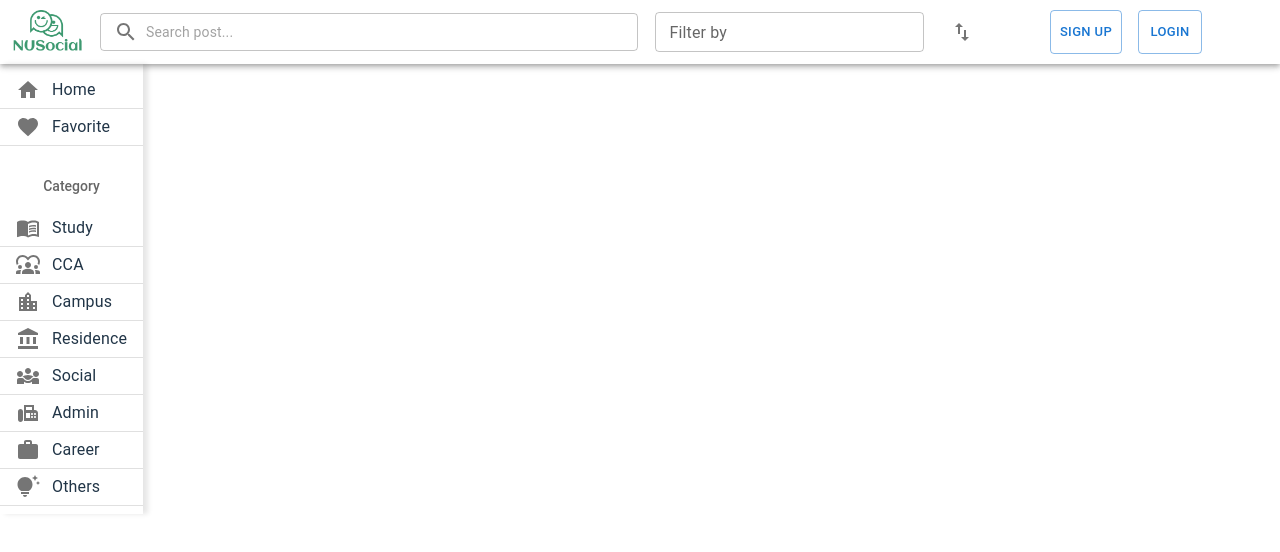
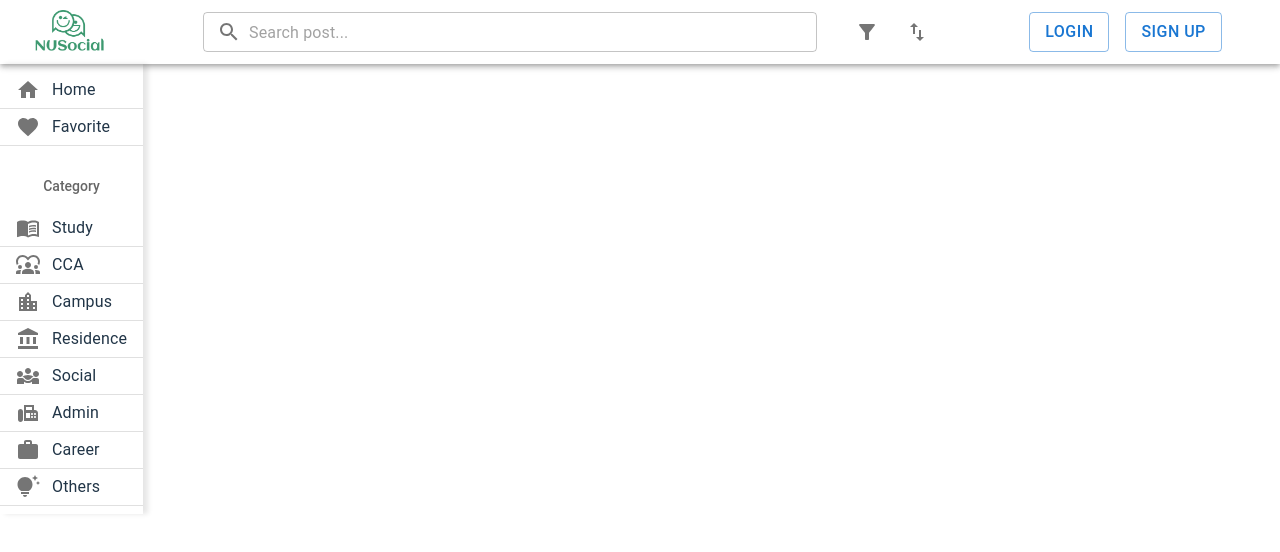
Before and after one commit to MAOXIONGKAI/NUSocial, a React (Vite) app in the folder frontend/: page / in a window 1280 px wide. Shown: the top 552 px of the page. Built offline with nearby package versions, Linux system fonts and the light colour scheme.

Commit message:
Finalized FilterCondition Menu and NavBar design and update unit test

```diff
--- a/frontend/src/components/FilterDropdown.tsx
+++ b/frontend/src/components/FilterDropdown.tsx
@@ -1,5 +1,8 @@
-import {Autocomplete, TextField} from '@mui/material'
+import {useState} from 'react';
+import {Autocomplete, TextField, IconButton, Menu} from '@mui/material';
 import {SyntheticEvent} from "react";
+import {filterTags} from "../data/MenuData";
+import FilterIcon from '@mui/icons-material/FilterAlt';
 
 type Props = {
     filterConditions: string[];
@@ -10,21 +13,45 @@ export default function FilterDropdown({
                                            filterConditions,
                                            setFilterConditions,
                                        }: Props) {
-    const filterTags = ["Discussion", "Guide", "Asking for Help", "Question",
-    "Rant", "Meme", "Emergency", "Others"]
+    const [anchorEl, setAnchorEl] = useState<null | HTMLElement>(null);
+    const open = Boolean(anchorEl)
+
+    function handleOpen(e: React.MouseEvent<HTMLElement>) {
+        setAnchorEl(e.currentTarget);
+    }
+
+    function handleClose() {
+        setAnchorEl(null);
+    }
 
     function handleChange(_: SyntheticEvent<Element, Event>, newValue: string[]) {
         setFilterConditions(newValue);
     }
 
     return (
+        <>
+            <IconButton onClick={handleOpen}>
+                <FilterIcon/>
+            </IconButton>
+            <Menu
+                open={open}
+                onClose={handleClose}
+                sx={{width: "100%"}}
+                anchorEl={anchorEl}
+                anchorOrigin={{
+                    vertical: 'bottom',
+                    horizontal: 'center',
+                }}
+                transformOrigin={{
+                    vertical: 'top',
+                    horizontal: 'center',
+                }}
+            >
                 <Autocomplete
                     multiple
                     freeSolo
                     disableCloseOnSelect
-            sx={{
-                width: "50%",
-            }}
+                    sx={{width: "40vw"}}
                     id="filter-dropdown-menu"
                     options={filterTags}
                     value={filterConditions}
@@ -33,10 +60,13 @@ export default function FilterDropdown({
                         <TextField
                             {...params}
                             size="small"
+                            sx={{width: "100%"}}
                             variant="outlined"
                             label="Filter by"
                         />
                     }
                 />
+            </Menu>
+        </>
     )
 }
--- a/frontend/src/components/LoginFormDialog.tsx
+++ b/frontend/src/components/LoginFormDialog.tsx
@@ -41,7 +41,13 @@ export default function LoginFormDialog() {
 
     return (
         <>
-            <Button size="small" variant="outlined" onClick={handleOpen}>Login</Button>
+            <Button
+                variant="outlined"
+                sx={{fontSize: "16px"}}
+                onClick={handleOpen}
+            >
+                Login
+            </Button>
             <Dialog
                 open={open}
                 onClose={handleClose}
--- a/frontend/src/components/NavBar.tsx
+++ b/frontend/src/components/NavBar.tsx
@@ -27,12 +27,12 @@ export default function NavBar({
                 position="static"
                 sx={{
                     width: "100%",
-                    padding: "10px",
+                    padding: "10px 0px",
                     backgroundColor: "white"
                 }}
             >
                 <Box display="flex">
-                    <Logo style={{width: "75px", marginRight: "15px"}}/>
+                    <Logo style={{width: "75px", margin: "0% 7.5% 0% 2.5%"}}/>
                     <SearchBar
                         searchKeyword={searchKeyword}
                         setSearchKeyword={setSearchKeyword}
@@ -46,7 +46,8 @@ export default function NavBar({
                             display: "flex",
                             gap: 2,
                             marginLeft: "auto",
-                            marginRight: "auto"
+                            marginRight: "auto",
+                            alignItems: "center"
                         }}>
                         <NewUserOptions/>
                     </Box>
--- a/frontend/src/components/NewUserOptions.tsx
+++ b/frontend/src/components/NewUserOptions.tsx
@@ -4,8 +4,8 @@ import LoginFormDialog from "./LoginFormDialog.tsx";
 export default function NewUserOptions() {
     return (
         <>
+            <LoginFormDialog/>
             <SignUpFormDialog/>
-            <LoginFormDialog/>
         </>
     )
 }
--- a/frontend/src/components/SearchBar.tsx
+++ b/frontend/src/components/SearchBar.tsx
@@ -16,14 +16,16 @@ export default function SearchBar(props: Props) {
     return (
         <Box
             display="flex"
-            width="70%"
-            justifyContent="space-between"
+            width="60%"
+            justifyContent="center"
             alignItems="center"
-            gap="2%"
+            gap="30px"
         >
             <SearchInput {...props} />
-            <FilterDropdown {...props} />
-            <SortDropdown {...props}/>
+            <Box display="flex" marginRight="auto" gap="10px">
+                <FilterDropdown {...props} />
+                <SortDropdown {...props}/>
+            </Box>
         </Box>
     )
 }
--- a/frontend/src/components/SearchInput.tsx
+++ b/frontend/src/components/SearchInput.tsx
@@ -10,11 +10,6 @@ export default function SearchInput({
                                         searchKeyword,
                                         setSearchKeyword
                                     }: Props) {
-    // Specify the lower level style of the TextField component
-    const searchBoxSxProps = {
-        fontSize: '14px'
-    }
-
     // Specify the input prop for search input, to allow adding search icon and other styles
     const searchBoxIconProps = {
         startAdornment: (
@@ -33,8 +28,7 @@ export default function SearchInput({
             size="small"
             placeholder="Search post..."
             sx={{
-                width: "100%",
-                '& .MuiInputBase-input': searchBoxSxProps
+                width: "80%"
             }}
             value={searchKeyword}
             onChange={handleChange}
--- a/frontend/src/components/SignUpFormDialog.tsx
+++ b/frontend/src/components/SignUpFormDialog.tsx
@@ -43,8 +43,8 @@ export default function SignUpFormDialog() {
     return (
         <>
             <Button
-                size="small"
                 variant="outlined"
+                sx={{fontSize: "16px"}}
                 onClick={handleOpen}
             >
                 Sign Up
--- a/frontend/src/components/SortDropdown.tsx
+++ b/frontend/src/components/SortDropdown.tsx
@@ -1,5 +1,5 @@
 import {useState} from "react";
-import {IconButton, ListItemIcon, Menu, MenuItem} from '@mui/material';
+import {IconButton, ListItemIcon, ListSubheader, Menu, MenuItem} from '@mui/material';
 import SortIcon from '@mui/icons-material/SwapVert';
 import {sortMenuOptions} from "../data/MenuData";
 
@@ -49,6 +49,7 @@ export default function SortDropdown({
                     horizontal: 'center',
                 }}
             >
+                <ListSubheader>Sort by</ListSubheader>
                 {sortMenuOptions.map(option => {
                         const {text, Icon} = option
                         return <MenuItem
--- a/frontend/src/data/MenuData.tsx
+++ b/frontend/src/data/MenuData.tsx
@@ -34,3 +34,6 @@ export const sortMenuOptions = [
     {text: "Oldest", Icon: OldestIcon},
     {text: "Most Upvotes", Icon: UpvoteIcon},
     {text: "Most Interactions", Icon: InteractionIcon}]
+
+export const filterTags = ["Discussion", "Guide", "Asking for Help", "Question",
+    "Rant", "Meme", "Emergency", "Others"]
```
Also changed, not shown: 2 other files (tests, documents, lock files or other folders). Lines whose indentation alone changed are shown as unchanged.
